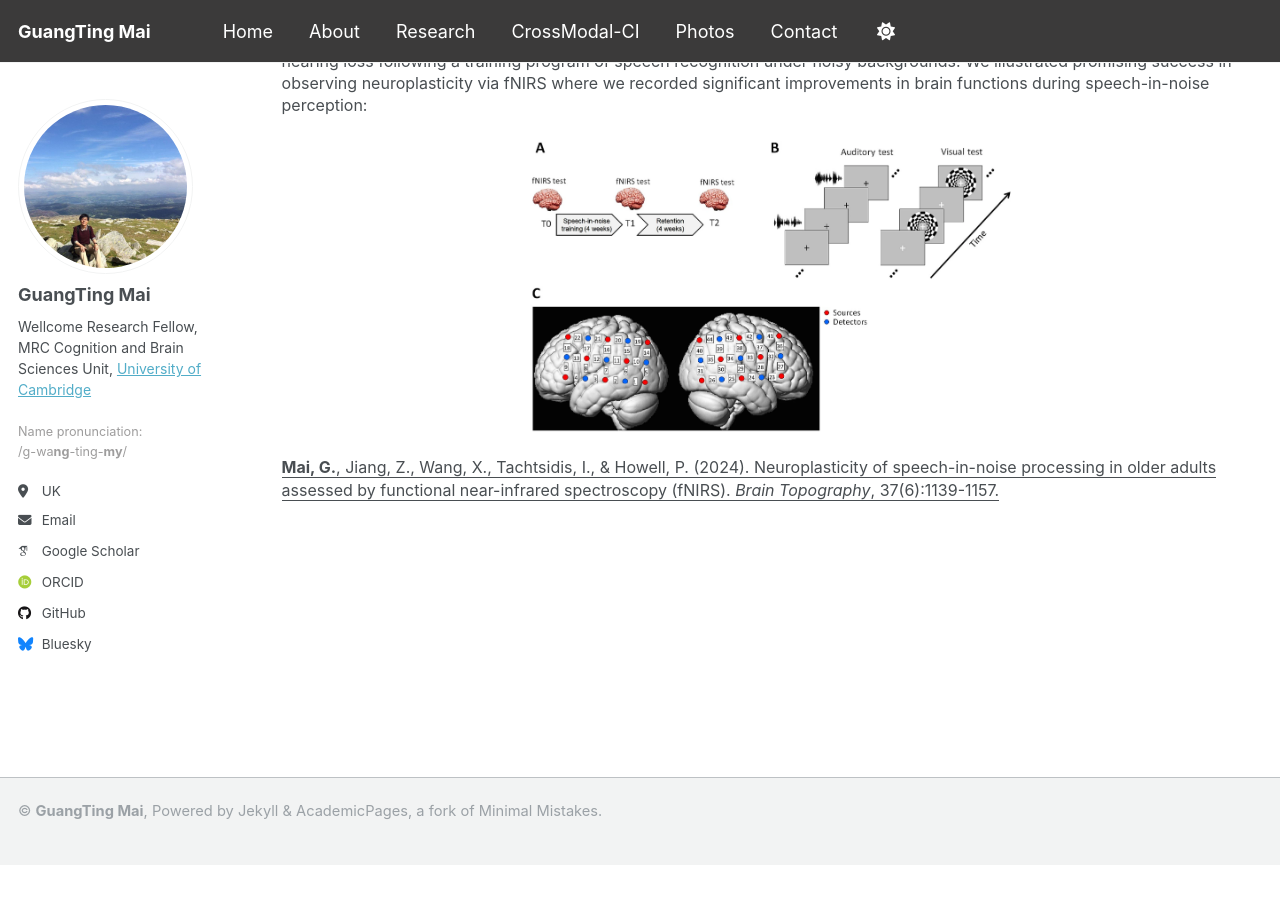
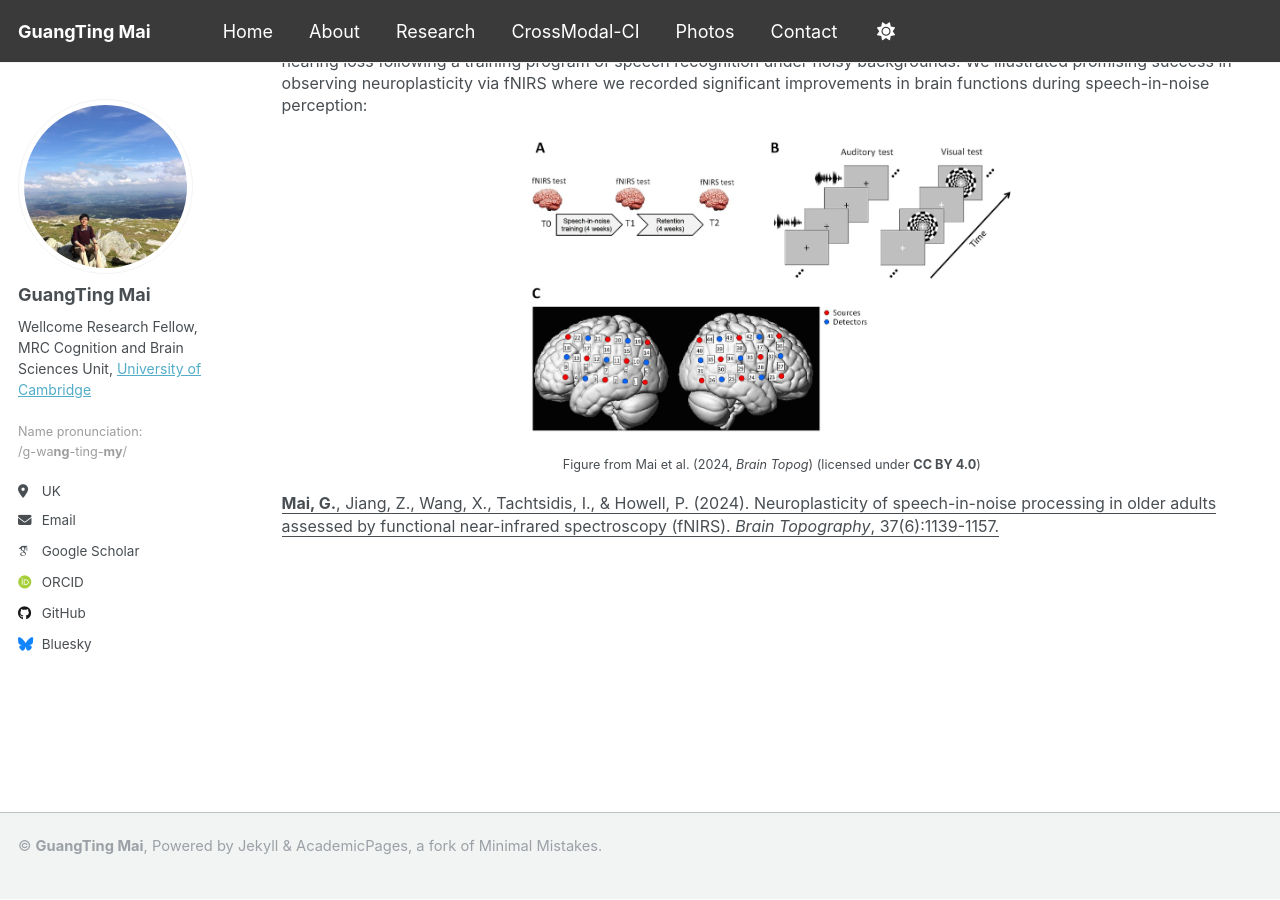
Before and after one commit to guangtingmai/guangtingmai.github.io, a Jekyll site: the page built from _pages/neuraltrack-hearingloss.html, in a window 1280 px wide and 900 px high, scrolled down 912 px. Built offline with Jekyll 4.4.1, drawn with Linux system fonts in a browser that asks for light colours; some web fonts are replaced; before the commit the page ends 1776 px from its top, so only the background shows below that.

Commit message:
Update neuraltrack-hearingloss.html

```diff
--- a/_pages/neuraltrack-hearingloss.html
+++ b/_pages/neuraltrack-hearingloss.html
@@ -32,4 +32,5 @@
 <p align="center">
   <img src="https://guangtingmai.github.io/images/braintop.png" width="50%">
 </p>
+<p style="text-align:center;font-size:9.5pt;line-height:1.4;display: block;">Figure from Mai et al. (2024, <i>Brain Topog</i>) (licensed under <strong>CC BY 4.0</strong>)</p>
 <p><span style="font-size: 12pt;line-height: 1.4;display: block;margin-bottom: 0.1vh"><a href="https://link.springer.com/article/10.1007/s10548-024-01070-2" style="color:inherit; text-decoration:none;"><u><strong>Mai, G.</strong>, Jiang, Z., Wang, X., Tachtsidis, I., & Howell, P. (2024). Neuroplasticity of speech-in-noise processing in older adults assessed by functional near-infrared spectroscopy (fNIRS). <i>Brain Topography</i>, 37(6):1139-1157.</u></a></span></p>
```
